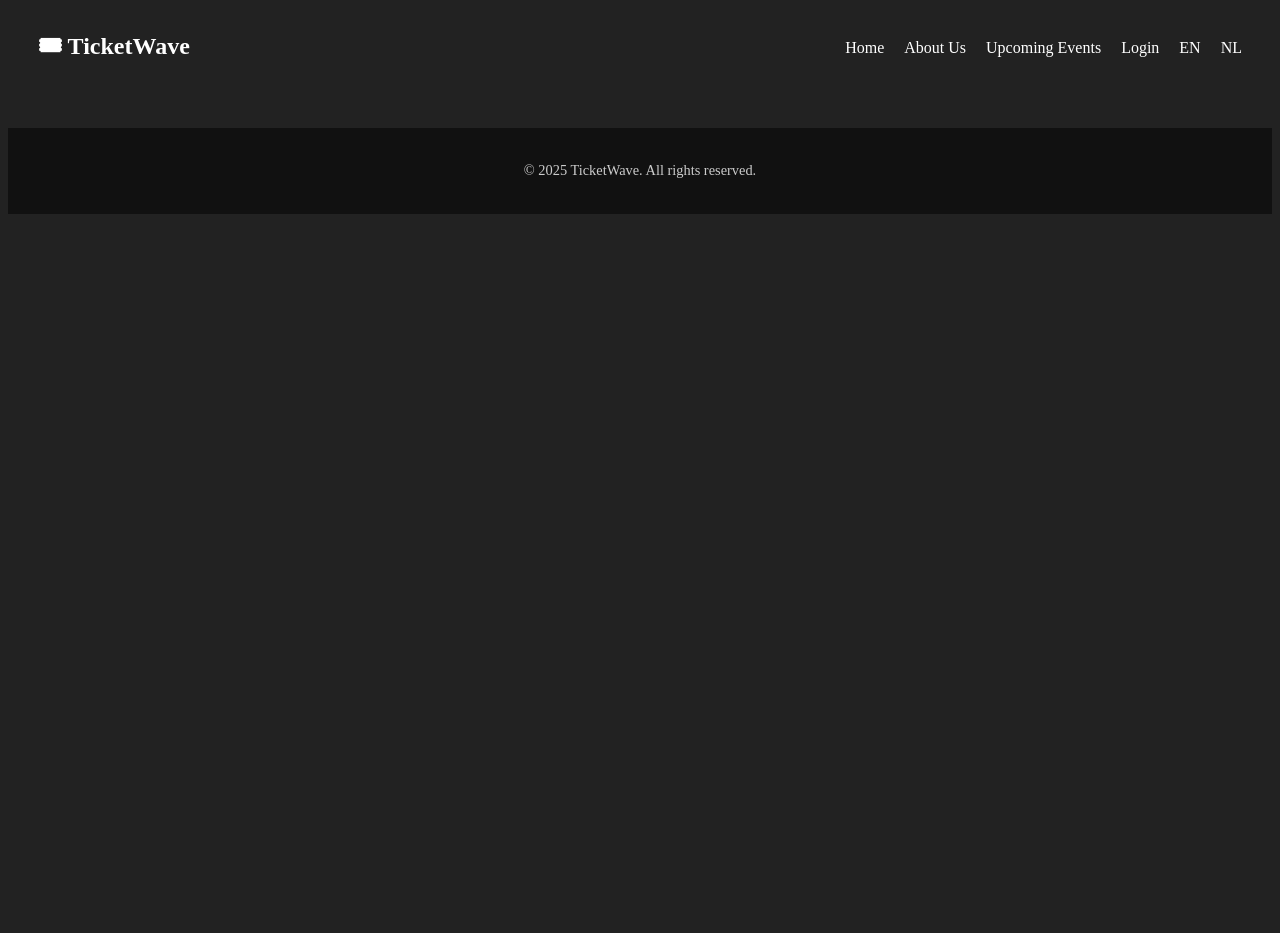
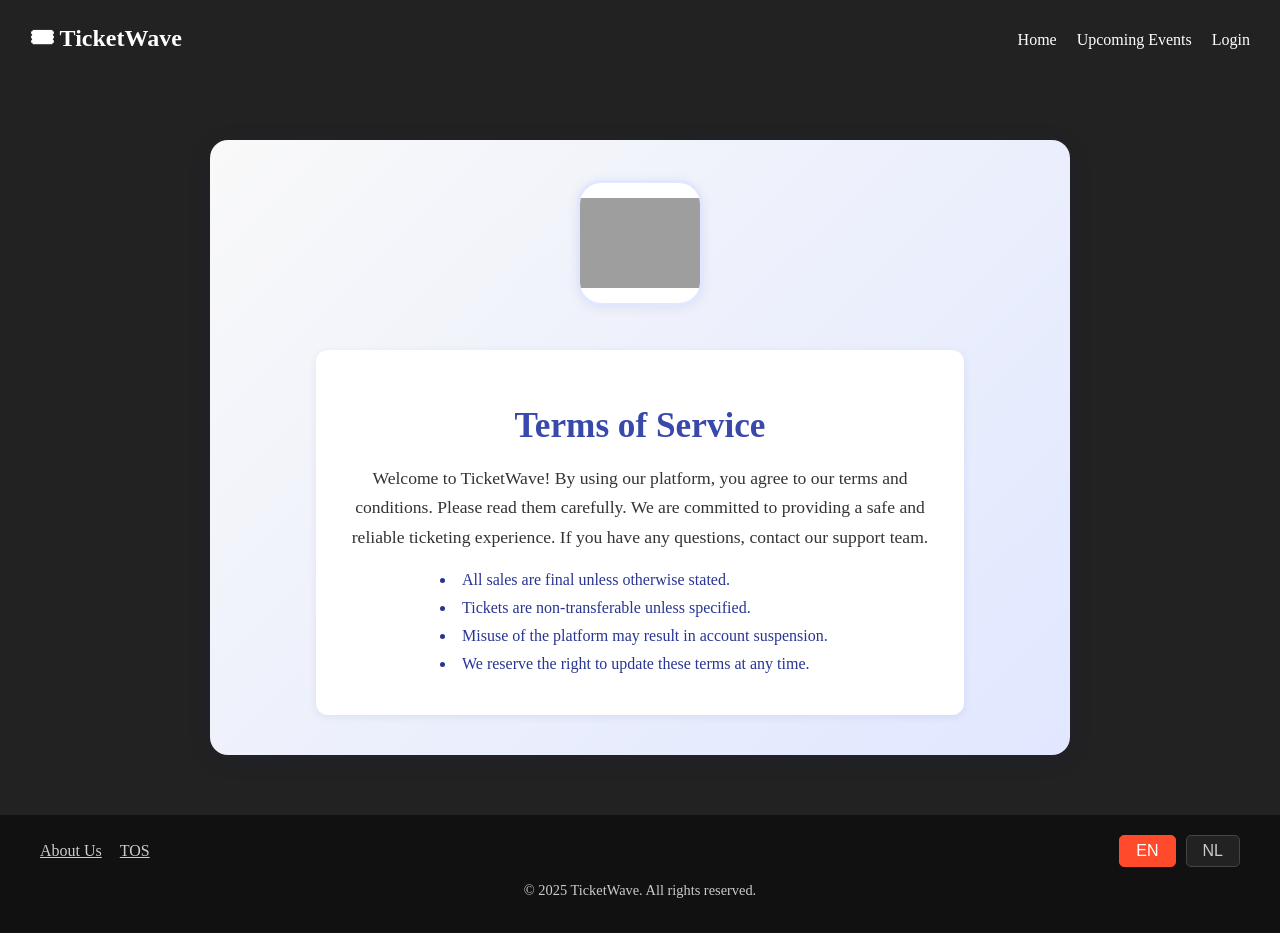
Before and after one commit to UnfunnyGuyL/ticketshop, a Vue app in the folder school/: page /tos in a window 1280 px wide. Before the commit the page ends 800 px from the top, so only its background shows below. Built offline with nearby package versions, Linux system fonts and the light colour scheme; grey boxes are pictures that could not be loaded.

Commit message:
tos and sum fixes

```diff
--- a/school/src/App.vue
+++ b/school/src/App.vue
@@ -2,19 +2,28 @@
   <div id="app">
     <nav class="navbar">
       <div class="logo">🎟 TicketWave</div>
-      <ul class="nav-links">
+      <ul class="navlinks">
         <li><router-link to="/">Home</router-link></li>
-        <li><router-link to="/about">About Us</router-link></li>
         <li><a href="#events">{{$t('title')}}</a></li>
         <li><a href="#">{{$t('login')}}</a></li>
-        <li><a href="#" @click.prevent="setLang('en')">EN</a></li>
-        <li><a href="#" @click.prevent="setLang('nl')">NL</a></li>
       </ul>
     </nav>
 
     <router-view />
 
     <footer class="footer">
+      <div class="footerrow">
+        <div class="footerleft">
+          <router-link to="/about" class="footer-link">About Us</router-link>
+          <router-link to="/tos" class="footer-link" style="margin-left: 18px;">TOS</router-link>
+        </div>
+        <div class="footerright">
+          <div class="langswitch">
+            <button @click.prevent="setLang('en')" :class="{ active: $i18n.locale === 'en' }">EN</button>
+            <button @click.prevent="setLang('nl')" :class="{ active: $i18n.locale === 'nl' }">NL</button>
+          </div>
+        </div>
+      </div>
       <p>&copy; 2025 TicketWave. All rights reserved.</p>
     </footer>
   </div>
@@ -30,121 +39,4 @@ export default {
 }
 </script>
 
-<style scoped>
-:global(html, body, #app) {
-  margin: 0;
-  padding: 0;
-  width: 100vw;
-  min-height: 100vh;
-  background: #222;
-  box-sizing: border-box;
-  overflow-x: hidden;
-}
-
-.navbar {
-  display: flex;
-  justify-content: space-between;
-  align-items: center;
-  background: #222;
-  padding: 15px 30px;
-  color: white;
-}
-
-.logo {
-  font-size: 1.5rem;
-  font-weight: bold;
-}
-
-.nav-links {
-  list-style: none;
-  display: flex;
-  gap: 20px;
-}
-
-.nav-links a {
-  color: white;
-  text-decoration: none;
-  font-weight: 500;
-}
-
-.nav-links a:hover {
-  text-decoration: underline;
-}
-
-.hero {
-  background: linear-gradient(to right, #0f2027, #203a43, #2c5364);
-  height: 80vh;
-  display: flex;
-  align-items: center;
-  justify-content: center;
-  color: white;
-  text-align: center;
-  padding: 20px;
-}
-
-.hero-content {
-  max-width: 600px;
-}
-
-.hero button {
-  margin-top: 20px;
-  padding: 12px 24px;
-  background: #ff4b2b;
-  color: white;
-  border: none;
-  border-radius: 8px;
-  font-size: 1rem;
-  cursor: pointer;
-}
-
-
-.events {
-  padding: 40px 20px;
-  background-color: #f9f9f9;
-  text-align: center;
-}
-
-.event-list {
-  display: flex;
-  flex-wrap: wrap;
-  gap: 20px;
-  justify-content: center;
-  margin-top: 20px;
-}
-
-.event-card {
-  background: white;
-  padding: 20px;
-  border-radius: 12px;
-  width: 250px;
-  box-shadow: 0 4px 8px rgba(0, 0, 0, 0.1);
-}
-
-.event-card h3 {
-  margin-bottom: 10px;
-}
-
-.event-card button {
-  margin-top: 10px;
-  padding: 10px 15px;
-  background: #4caf50;
-  color: white;
-  border: none;
-  border-radius: 6px;
-  cursor: pointer;
-}
-
-.event-card button:hover {
-  background: #45a049;
-}
-
-
-.footer {
-  margin-top: 40px;
-  background: #111;
-  color: #ccc;
-  text-align: center;
-  padding: 20px 0;
-  font-size: 0.9rem;
-}
-</style>
+<style src="./app.css"></style>
--- /dev/null
+++ b/school/src/app.css
@@ -0,0 +1,189 @@
+:root {
+  --main-bg: #222;
+  --footer-bg: #111;
+  --footer-color: #ccc;
+  --accent: #ff4b2b;
+}
+
+html, body, #app {
+  margin: 0;
+  padding: 0;
+  width: 100vw;
+  min-height: 100vh;
+  background: var(--main-bg);
+  box-sizing: border-box;
+  overflow-x: hidden;
+}
+
+.navbar {
+  display: flex;
+  justify-content: space-between;
+  align-items: center;
+  background: var(--main-bg);
+  padding: 15px 30px;
+  color: white;
+}
+
+.logo {
+  font-size: 1.5rem;
+  font-weight: bold;
+}
+
+.navlinks {
+  list-style: none;
+  display: flex;
+  gap: 20px;
+}
+
+.navlinks a {
+  color: white;
+  text-decoration: none;
+  font-weight: 500;
+}
+
+.navlinks a:hover {
+  text-decoration: underline;
+}
+
+.hero {
+  background: linear-gradient(to right, #0f2027, #203a43, #2c5364);
+  height: 80vh;
+  display: flex;
+  align-items: center;
+  justify-content: center;
+  color: white;
+  text-align: center;
+  padding: 20px;
+}
+
+.herocontent {
+  max-width: 600px;
+}
+
+.hero button {
+  margin-top: 20px;
+  padding: 12px 24px;
+  background: var(--accent);
+  color: white;
+  border: none;
+  border-radius: 8px;
+  font-size: 1rem;
+  cursor: pointer;
+}
+
+.events {
+  padding: 40px 20px;
+  background-color: #f9f9f9;
+  text-align: center;
+}
+
+.eventlist {
+  display: flex;
+  flex-wrap: wrap;
+  gap: 20px;
+  justify-content: center;
+  margin-top: 20px;
+}
+
+.eventcard {
+  background: white;
+  padding: 20px;
+  border-radius: 12px;
+  width: 250px;
+  box-shadow: 0 4px 8px rgba(0, 0, 0, 0.1);
+}
+
+.eventcard h3 {
+  margin-bottom: 10px;
+}
+
+.eventcard button {
+  margin-top: 10px;
+  padding: 10px 15px;
+  background: #4caf50;
+  color: white;
+  border: none;
+  border-radius: 6px;
+  cursor: pointer;
+}
+
+.eventcard button:hover {
+  background: #45a049;
+}
+
+.footer {
+  margin-top: 40px;
+  background: var(--footer-bg);
+  color: var(--footer-color);
+  text-align: center;
+  padding: 20px 40px;
+  font-size: 0.9rem;
+}
+
+.footerrow {
+  display: flex;
+  justify-content: space-between;
+  align-items: center;
+  gap: 32px;
+  margin-bottom: 8px;
+  max-width: 1200px;
+  margin-left: auto;
+  margin-right: auto;
+}
+
+.footerleft {
+  flex: 1;
+  display: flex;
+  justify-content: flex-start;
+}
+
+.footerright {
+  flex: 1;
+  display: flex;
+  justify-content: flex-end;
+}
+
+.langswitch {
+  display: flex;
+  gap: 10px;
+}
+
+.langswitch button {
+  background: var(--main-bg);
+  color: var(--footer-color);
+  border: 1px solid #444;
+  border-radius: 5px;
+  padding: 6px 16px;
+  font-size: 1rem;
+  cursor: pointer;
+  transition: background 0.2s, color 0.2s;
+}
+
+.langswitch button.active,
+.langswitch button:hover {
+  background: var(--accent);
+  color: #fff;
+  border-color: var(--accent);
+}
+
+.footerlink {
+  color: var(--footer-color);
+  text-decoration: underline;
+  font-size: 1rem;
+  transition: color 0.2s;
+}
+
+.footerlink:hover {
+  color: #fff;
+}
+
+.footer-link {
+  color: #ccc !important;
+  text-decoration: underline;
+  font-size: 1rem;
+  transition: color 0.2s;
+}
+
+.footer-link:hover {
+  color: #fff !important;
+}
--- a/school/src/components/About.vue
+++ b/school/src/components/About.vue
@@ -1,11 +1,11 @@
 <template>
-  <div class="about-page">
-    <div class="about-image">
+  <div class="aboutpage">
+    <div class="aboutimage">
       <img :src="aboutImg" alt="About Us" />
     </div>
-    <div class="about-content">
-      <h1>About Us</h1>
-      <p>TicketWave is your trusted platform for discovering and buying tickets to the best events in the Netherlands. We are passionate about connecting people with unforgettable experiences.</p>
+    <div class="aboutcontent">
+      <h1>{{$t('aboutTitle')}}</h1>
+      <p>{{$t('aboutText')}}</p>
     </div>
   </div>
 </template>
@@ -21,10 +21,9 @@ export default {
 </script>
 
 <style scoped>
-.about-page {
+.aboutpage {
   max-width: 800px;
   margin: 60px auto;
-  /* Add background gradient similar to home hero */
   background: linear-gradient(to right, #0f2027, #203a43, #2c5364);
   color: #222;
   border-radius: 16px;
@@ -35,12 +34,12 @@ export default {
   align-items: center;
   gap: 32px;
 }
-.about-image {
+.aboutimage {
   display: flex;
   justify-content: center;
   align-items: center;
 }
-.about-image img {
+.aboutimage img {
   width: 180px;
   height: 180px;
   object-fit: cover;
@@ -49,7 +48,7 @@ export default {
   border: 4px solid #f9f9f9;
   background: #eee;
 }
-.about-content {
+.aboutcontent {
   text-align: center;
   background: white;
   border-radius: 12px;
@@ -58,13 +57,13 @@ export default {
   max-width: 600px;
   margin-top: 12px;
 }
-.about-content h1 {
+.aboutcontent h1 {
   margin-bottom: 18px;
   font-size: 2.2rem;
   font-weight: bold;
   color: #203a43;
 }
-.about-content p {
+.aboutcontent p {
   font-size: 1.15rem;
   line-height: 1.7;
   color: #333;
--- a/school/src/components/Home.vue
+++ b/school/src/components/Home.vue
@@ -1,7 +1,7 @@
 <template>
   <div>
     <header class="hero">
-      <div class="hero-content">
+      <div class="herocontent">
         <h1>{{$t('welcome')}}</h1>
         <p>{{$t('subtitle')}}</p>
         <button @click="scrollToEvents">{{$t('browse')}}</button>
@@ -9,9 +9,9 @@
     </header>
     <section class="events" id="events">
       <h2>{{$t('title')}}</h2>
-      <div class="event-list">
+      <div class="eventlist">
         <div
-          class="event-card"
+          class="eventcard"
           v-for="event in events"
           :key="event.id"
         >
--- /dev/null
+++ b/school/src/components/Tos.vue
@@ -0,0 +1,88 @@
+<template>
+  <div class="tospage">
+    <div class="tosimage">
+      <img src="https://cdn-icons-png.flaticon.com/512/1828/1828884.png" alt="TOS Icon" />
+    </div>
+    <div class="toscontent">
+      <h1>{{$t('tosTitle')}}</h1>
+      <p>{{$t('tosIntro')}}</p>
+      <ul>
+        <li v-for="(item, idx) in tosList" :key="idx">{{ item }}</li>
+      </ul>
+    </div>
+  </div>
+</template>
+
+<script>
+export default {
+  name: 'Tos',
+  computed: {
+    tosList() {
+      return this.$i18n.messages[this.$i18n.locale].tosList || [];
+    }
+  }
+}
+</script>
+
+<style scoped>
+.tospage {
+  max-width: 800px;
+  margin: 60px auto;
+  background: linear-gradient(135deg, #f9f9f9 0%, #e0e7ff 100%);
+  color: #1a237e;
+  border-radius: 18px;
+  box-shadow: 0 4px 24px rgba(26,35,126,0.10);
+  padding: 40px 30px;
+  display: flex;
+  flex-direction: column;
+  align-items: center;
+  gap: 32px;
+}
+.tosimage {
+  display: flex;
+  justify-content: center;
+  align-items: center;
+}
+.tosimage img {
+  width: 120px;
+  height: 120px;
+  object-fit: contain;
+  border-radius: 24px;
+  background: #fff;
+  box-shadow: 0 2px 12px rgba(26,35,126,0.08);
+  border: 3px solid #e0e7ff;
+}
+.toscontent {
+  text-align: center;
+  background: #fff;
+  border-radius: 12px;
+  box-shadow: 0 2px 8px rgba(26,35,126,0.08);
+  padding: 32px 24px;
+  max-width: 600px;
+  margin-top: 12px;
+}
+.toscontent h1 {
+  margin-bottom: 18px;
+  font-size: 2.2rem;
+  font-weight: bold;
+  color: #3949ab;
+}
+.toscontent p {
+  font-size: 1.1rem;
+  line-height: 1.7;
+  color: #333;
+  margin-bottom: 18px;
+}
+.toscontent ul {
+  list-style: disc inside;
+  text-align: left;
+  margin: 0 auto;
+  max-width: 400px;
+  color: #283593;
+  font-size: 1rem;
+  padding-left: 0;
+}
+.toscontent li {
+  margin-bottom: 10px;
+}
+</style>
--- a/school/src/i18n.js
+++ b/school/src/i18n.js
@@ -11,7 +11,17 @@ const messages = {
     browse: 'Browse Events',
     login: 'Login',
     about: 'About Us',
-  },
+    aboutTitle: 'About TicketWave',
+    aboutText: 'TicketWave is your go-to platform for discovering and purchasing tickets to the best events in town. Whether you are looking for concerts, sports events, or theater shows, we have got you covered. Our mission is to provide a seamless ticketing experience for all our users.',
+    tosTitle: 'Terms of Service',
+    tosIntro: 'Welcome to TicketWave! By using our platform, you agree to our terms and conditions. Please read them carefully. We are committed to providing a safe and reliable ticketing experience. If you have any questions, contact our support team.',
+    tosList: [
+      'All sales are final unless otherwise stated.',
+      'Tickets are non-transferable unless specified.',
+      'Misuse of the platform may result in account suspension.',
+      'We reserve the right to update these terms at any time.'
+    ],
+},
   nl: {
     title: 'Aankomende Evenementen',
     date: 'Datum',
@@ -22,6 +32,16 @@ const messages = {
     browse: 'Bekijk Evenementen',
     login: 'Inloggen',
     about: 'Over Ons',
+    aboutTitle: 'Over TicketWave',
+    aboutText: 'TicketWave is jouw platform voor het ontdekken en kopen van tickets voor de beste evenementen in de stad. Of je nu op zoek bent naar concerten, sportevenementen of theaterstukken, wij hebben het allemaal. Onze missie is om een naadloze ticketervaring te bieden voor al onze gebruikers.',
+    tosTitle: 'Gebruiksvoorwaarden',
+    tosIntro: 'Welkom bij TicketWave! Door ons platform te gebruiken, ga je akkoord met onze voorwaarden. Lees ze zorgvuldig door. We streven naar een veilige en betrouwbare ticketervaring. Neem bij vragen contact op met onze support.',
+    tosList: [
+      'Alle verkopen zijn definitief tenzij anders vermeld.',
+      'Tickets zijn niet overdraagbaar tenzij gespecificeerd.',
+      'Misbruik van het platform kan leiden tot schorsing van het account.',
+      'We behouden ons het recht voor deze voorwaarden op elk moment te wijzigen.'
+    ]
   },
 
 }
--- a/school/src/router/index.js
+++ b/school/src/router/index.js
@@ -5,6 +5,7 @@ import About from '../components/About.vue'
 const routes = [
   { path: '/', name: 'Home', component: Home },
   { path: '/about', name: 'About', component: About },
+  { path: '/tos', name: 'Tos', component: () => import('../components/Tos.vue') },
 ]
 
 const router = createRouter({
```
